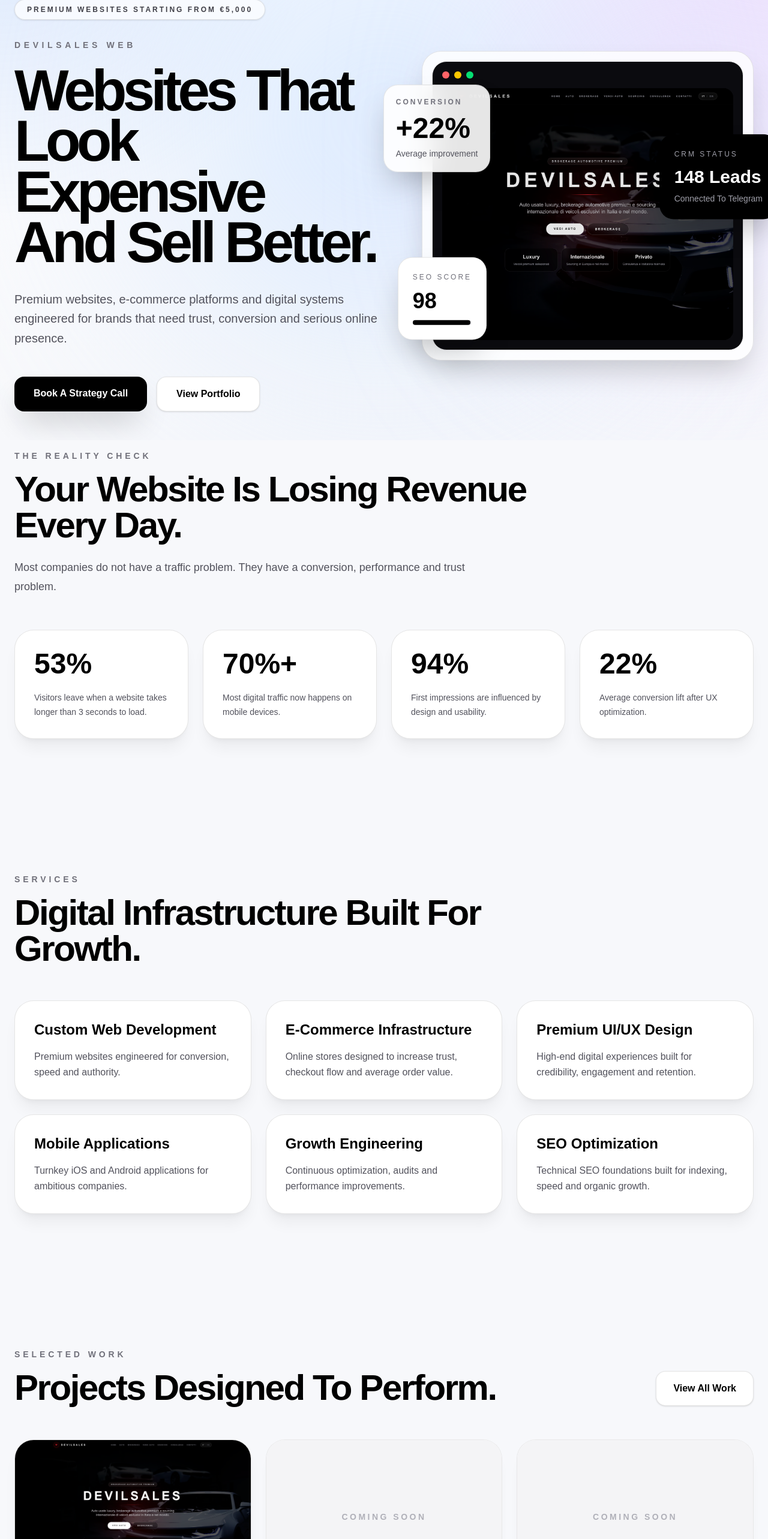
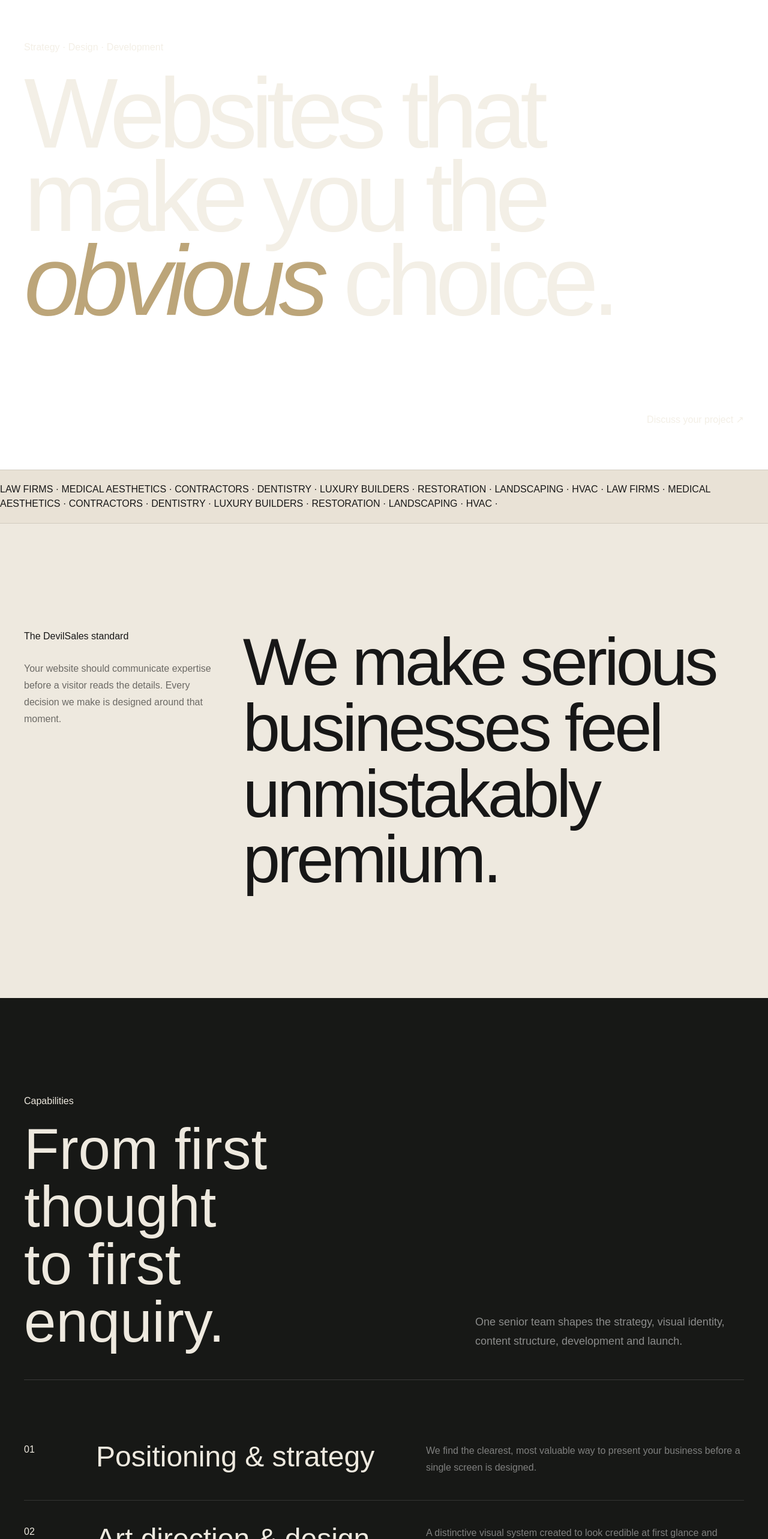
Before and after one commit to maxcode34423242323/devsales-web, a Next.js app: page / in a window 1280 px wide. Shown: the part 177-2743 px from the top of the page at 60% size. Built offline with nearby package versions, Linux system fonts and the light colour scheme.

Commit message:
Preview luxury redesign: app/page.tsx

```diff
--- a/app/page.tsx
+++ b/app/page.tsx
@@ -1,372 +1,49 @@
 "use client";
 
+import Image from "next/image";
 import Link from "next/link";
 import { motion, useScroll, useTransform } from "framer-motion";
 import Navbar from "./components/Navbar";
 import Footer from "./components/Footer";
 
-export default function Home() {
-  const { scrollY } = useScroll();
+const projects = [
+  ["Personal Injury Law", "Apex Injury Law", "/images/apex-legal.png", "01"], ["Plastic Surgery", "Maison Aesthetics", "/images/devilsales-home.png", "02"],
+  ["Cosmetic Dentistry", "Ivory Dental Studio", "/images/devilsales-lead.png", "03"], ["Roofing", "Summit Roofing Co.", "/images/elite-estates.png", "04"],
+  ["HVAC", "Northstar Climate", "/images/devilsales-car.png", "05"], ["Home Remodeling", "Atelier Build", "/images/devilsales-home.png", "06"],
+  ["Luxury Home Builders", "Monument Custom Homes", "/images/elite-estates.png", "07"], ["Medical Spa", "Élan Med Spa", "/images/devilsales-lead.png", "08"],
+  ["Property Restoration", "Revive Restoration", "/images/apex-legal.png", "09"], ["Commercial Landscaping", "Terra Commercial", "/images/elite-estates.png", "10"],
+];
+const services = [
+  ["01", "Positioning & strategy", "We find the clearest, most valuable way to present your business before a single screen is designed."],
+  ["02", "Art direction & design", "A distinctive visual system created to look credible at first glance and memorable after the visit."],
+  ["03", "Development & motion", "Fast, responsive development with refined interaction, purposeful animation and easy content management."],
+  ["04", "Conversion infrastructure", "Forms, booking, analytics, CRM connections and SEO foundations built into the experience."],
+];
+const reveal = { initial:{opacity:0,y:40}, whileInView:{opacity:1,y:0}, viewport:{once:true,margin:"-80px"}, transition:{duration:.8,ease:[.22,1,.36,1] as const} };
 
-  const heroY = useTransform(scrollY, [0, 600], [0, 120]);
-  const mockupY = useTransform(scrollY, [0, 600], [0, -80]);
-
-  const services = [
-    [
-      "Custom Web Development",
-      "Premium websites engineered for conversion, speed and authority.",
-    ],
-    [
-      "E-Commerce Infrastructure",
-      "Online stores designed to increase trust, checkout flow and average order value.",
-    ],
-    [
-      "Premium UI/UX Design",
-      "High-end digital experiences built for credibility, engagement and retention.",
-    ],
-    [
-      "Mobile Applications",
-      "Turnkey iOS and Android applications for ambitious companies.",
-    ],
-    [
-      "Growth Engineering",
-      "Continuous optimization, audits and performance improvements.",
-    ],
-    [
-      "SEO Optimization",
-      "Technical SEO foundations built for indexing, speed and organic growth.",
-    ],
-  ];
-
-  const process = ["Discover", "Design", "Develop", "Launch", "Optimize"];
-
-  return (
-    <main className="min-h-screen overflow-hidden bg-[#f7f8fb] text-black">
-      <Navbar />
-
-      {/* PREMIUM HERO */}
-      <section className="relative overflow-hidden px-6 pb-12 pt-44">
-        <div className="absolute inset-0 bg-[radial-gradient(circle_at_top_left,_rgba(59,130,246,0.18),transparent_35%),radial-gradient(circle_at_top_right,_rgba(168,85,247,0.18),transparent_35%),linear-gradient(180deg,#ffffff_0%,#f7f8fb_100%)]" />
-
-        <motion.div
-          style={{ y: heroY }}
-          className="absolute left-1/2 top-0 h-[760px] w-[760px] -translate-x-1/2 rounded-full bg-blue-200/50 blur-[170px]"
-        />
-
-        <motion.div
-          style={{ y: mockupY }}
-          className="absolute right-[-160px] top-40 h-[540px] w-[540px] rounded-full bg-violet-200/60 blur-[150px]"
-        />
-
-        <div className="relative mx-auto grid max-w-7xl items-center gap-16 lg:grid-cols-[1fr_0.9fr]">
-          <motion.div
-            initial={{ opacity: 0, y: 34 }}
-            animate={{ opacity: 1, y: 0 }}
-            transition={{ duration: 0.85 }}
-          >
-            <div className="mb-8 inline-flex rounded-full border border-black/10 bg-white/70 px-5 py-2 text-xs font-bold uppercase tracking-[0.25em] text-zinc-700 shadow-sm backdrop-blur">
-              Premium Websites Starting From €5,000
-            </div>
-
-            <p className="mb-6 text-sm font-semibold uppercase tracking-[0.4em] text-zinc-500">
-              DevilSales Web
-            </p>
-
-            <h1 className="max-w-6xl text-6xl font-black leading-[0.88] tracking-[-0.07em] text-black md:text-8xl">
-              Websites That
-              <br />
-              Look Expensive
-              <br />
-              And Sell Better.
-            </h1>
-
-            <p className="mt-9 max-w-3xl text-xl leading-relaxed text-zinc-600">
-              Premium websites, e-commerce platforms and digital systems
-              engineered for brands that need trust, conversion and serious
-              online presence.
-            </p>
-
-            <div className="mt-12 flex flex-wrap gap-4">
-              <Link
-                href="/contact"
-                className="rounded-2xl bg-black px-8 py-4 font-bold text-white shadow-2xl shadow-black/20 transition hover:-translate-y-1 hover:opacity-90"
-              >
-                Book A Strategy Call
-              </Link>
-
-              <Link
-                href="/work"
-                className="rounded-2xl border border-black/10 bg-white px-8 py-4 font-bold text-black shadow-sm transition hover:-translate-y-1 hover:shadow-xl"
-              >
-                View Portfolio
-              </Link>
-            </div>
-          </motion.div>
-
-          {/* FLOATING UI MOCKUPS */}
-          <motion.div
-            initial={{ opacity: 0, scale: 0.94, y: 40 }}
-            animate={{ opacity: 1, scale: 1, y: 0 }}
-            transition={{ delay: 0.25, duration: 0.9 }}
-            style={{ y: mockupY }}
-            className="relative hidden lg:block"
-          >
-            <motion.div
-              animate={{ y: [0, -12, 0] }}
-              transition={{ repeat: Infinity, duration: 4 }}
-              className="absolute -left-16 top-16 z-20 rounded-3xl border border-black/10 bg-white/90 p-5 shadow-2xl backdrop-blur-xl"
-            >
-              <p className="text-xs font-bold uppercase tracking-[0.25em] text-zinc-500">
-                Conversion
-              </p>
-              <p className="mt-3 text-5xl font-black">+22%</p>
-              <p className="mt-2 text-sm text-zinc-600">
-                Average improvement
-              </p>
-            </motion.div>
-
-            <motion.div
-              animate={{ y: [0, 14, 0] }}
-              transition={{ repeat: Infinity, duration: 5 }}
-              className="absolute -right-10 top-32 z-20 rounded-3xl border border-black/10 bg-black p-6 text-white shadow-2xl"
-            >
-              <p className="text-xs uppercase tracking-[0.25em] text-zinc-400">
-                CRM Status
-              </p>
-
-              <p className="mt-3 text-3xl font-black">148 Leads</p>
-
-              <p className="mt-2 text-sm text-zinc-400">
-                Connected To Telegram
-              </p>
-            </motion.div>
-
-            <motion.div
-              animate={{ y: [0, -10, 0] }}
-              transition={{ repeat: Infinity, duration: 6 }}
-              className="absolute bottom-8 -left-10 z-20 rounded-3xl border border-black/10 bg-white p-6 shadow-2xl"
-            >
-              <p className="text-xs uppercase tracking-[0.25em] text-zinc-500">
-                SEO Score
-              </p>
-
-              <p className="mt-3 text-4xl font-black">98</p>
-
-              <div className="mt-3 h-2 rounded-full bg-zinc-200">
-                <div className="h-2 w-[98%] rounded-full bg-black" />
-              </div>
-            </motion.div>
-
-            <div className="overflow-hidden rounded-[2rem] border border-black/10 bg-white/80 p-4 shadow-2xl shadow-black/20 backdrop-blur-xl">
-              <div className="rounded-[1.5rem] border border-zinc-200 bg-[#0b0b0f] p-4">
-                <div className="mb-4 flex gap-2">
-                  <span className="h-3 w-3 rounded-full bg-red-400" />
-                  <span className="h-3 w-3 rounded-full bg-yellow-400" />
-                  <span className="h-3 w-3 rounded-full bg-green-400" />
-                </div>
-
-                <div className="overflow-hidden rounded-2xl bg-black">
-                  <img
-                    src="/images/devilsales-home.png"
-                    alt="DevilSales website mockup"
-                    className="h-[420px] w-full object-cover opacity-90"
-                  />
-                </div>
-              </div>
-            </div>
-          </motion.div>
-        </div>
-      </section>
-
-      {/* REALITY CHECK */}
-      <section className="mx-auto max-w-7xl px-6 pt-4 pb-28">
-        <p className="mb-4 text-sm font-semibold uppercase tracking-[0.35em] text-zinc-500">
-          The Reality Check
-        </p>
-
-        <h2 className="max-w-4xl text-5xl font-black tracking-[-0.04em] md:text-6xl">
-          Your Website Is Losing Revenue Every Day.
-        </h2>
-
-        <p className="mt-6 max-w-3xl text-lg leading-8 text-zinc-600">
-          Most companies do not have a traffic problem. They have a conversion,
-          performance and trust problem.
-        </p>
-
-        <div className="mt-14 grid gap-6 md:grid-cols-4">
-          {[
-            [
-              "53%",
-              "Visitors leave when a website takes longer than 3 seconds to load.",
-            ],
-            ["70%+", "Most digital traffic now happens on mobile devices."],
-            ["94%", "First impressions are influenced by design and usability."],
-            ["22%", "Average conversion lift after UX optimization."],
-          ].map(([number, text]) => (
-            <motion.div
-              key={number}
-              whileHover={{ y: -8 }}
-              className="rounded-[2rem] border border-black/10 bg-white p-8 shadow-xl shadow-black/5"
-            >
-              <p className="text-5xl font-black">{number}</p>
-              <p className="mt-5 text-sm leading-6 text-zinc-600">{text}</p>
-            </motion.div>
-          ))}
-        </div>
-      </section>
-
-      {/* SERVICES */}
-      <section id="services" className="mx-auto max-w-7xl px-6 py-28">
-        <p className="mb-4 text-sm font-semibold uppercase tracking-[0.35em] text-zinc-500">
-          Services
-        </p>
-
-        <h2 className="max-w-4xl text-5xl font-black tracking-[-0.04em] md:text-6xl">
-          Digital Infrastructure Built For Growth.
-        </h2>
-
-        <div className="mt-14 grid gap-6 md:grid-cols-2 lg:grid-cols-3">
-          {services.map(([title, description]) => (
-            <motion.div
-              key={title}
-              whileHover={{ y: -8 }}
-              className="rounded-[2rem] border border-black/10 bg-white p-8 shadow-xl shadow-black/5"
-            >
-              <h3 className="text-2xl font-black">{title}</h3>
-              <p className="mt-4 leading-relaxed text-zinc-600">
-                {description}
-              </p>
-            </motion.div>
-          ))}
-        </div>
-      </section>
-
-      {/* WORK */}
-      <section id="work" className="mx-auto max-w-7xl px-6 py-28">
-        <div className="flex flex-col justify-between gap-8 md:flex-row md:items-end">
-          <div>
-            <p className="mb-4 text-sm font-semibold uppercase tracking-[0.35em] text-zinc-500">
-              Selected Work
-            </p>
-
-            <h2 className="max-w-4xl text-5xl font-black tracking-[-0.04em] md:text-6xl">
-              Projects Designed To Perform.
-            </h2>
-          </div>
-
-          <Link
-            href="/work"
-            className="w-fit rounded-2xl border border-black/10 bg-white px-7 py-4 font-bold shadow-sm transition hover:-translate-y-1 hover:shadow-xl"
-          >
-            View All Work
-          </Link>
-        </div>
-
-        <div className="mt-14 grid gap-6 md:grid-cols-3">
-          <Link
-            href="/work/devilsales-auto"
-            className="group overflow-hidden rounded-[2rem] border border-black/10 bg-white shadow-xl shadow-black/5 transition hover:-translate-y-2 hover:shadow-2xl"
-          >
-            <div className="h-64 overflow-hidden border-b border-zinc-200">
-              <img
-                src="/images/devilsales-home.png"
-                alt="DevilSales Auto"
-                className="h-full w-full object-cover transition duration-700 group-hover:scale-105"
-              />
-            </div>
-
-            <div className="p-8">
-              <h3 className="text-3xl font-black">DevilSales Auto</h3>
-              <p className="mt-3 text-zinc-600">Luxury Automotive Platform</p>
-              <p className="mt-8 text-sm font-bold text-zinc-500 group-hover:text-black">
-                View Case Study →
-              </p>
-            </div>
-          </Link>
-
-          {[
-            ["Elite Estates", "Luxury Real Estate Experience"],
-            ["Apex Legal", "Premium Law Firm Transformation"],
-          ].map(([title, subtitle]) => (
-            <div
-              key={title}
-              className="overflow-hidden rounded-[2rem] border border-black/10 bg-white shadow-xl shadow-black/5 opacity-80"
-            >
-              <div className="flex h-64 items-center justify-center bg-zinc-100">
-                <p className="text-sm font-bold uppercase tracking-[0.25em] text-zinc-400">
-                  Coming Soon
-                </p>
-              </div>
-
-              <div className="p-8">
-                <h3 className="text-3xl font-black">{title}</h3>
-                <p className="mt-3 text-zinc-600">{subtitle}</p>
-                <p className="mt-8 text-sm font-bold text-zinc-500">
-                  Case Study In Progress
-                </p>
-              </div>
-            </div>
-          ))}
-        </div>
-      </section>
-
-      {/* PROCESS */}
-      <section id="process" className="mx-auto max-w-7xl px-6 py-28">
-        <p className="mb-4 text-sm font-semibold uppercase tracking-[0.35em] text-zinc-500">
-          Process
-        </p>
-
-        <h2 className="max-w-4xl text-5xl font-black tracking-[-0.04em] md:text-6xl">
-          The DevilSales Method.
-        </h2>
-
-        <div className="mt-14 grid gap-6 md:grid-cols-5">
-          {process.map((step, index) => (
-            <motion.div
-              key={step}
-              whileHover={{ y: -8 }}
-              className="rounded-[2rem] border border-black/10 bg-white p-8 text-center shadow-xl shadow-black/5"
-            >
-              <p className="text-sm font-bold text-zinc-400">0{index + 1}</p>
-              <h3 className="mt-3 text-2xl font-black">{step}</h3>
-            </motion.div>
-          ))}
-        </div>
-      </section>
-
-      {/* CTA */}
-      <section
-        id="contact"
-        className="relative overflow-hidden bg-black px-6 py-32 text-white"
-      >
-        <div className="absolute left-1/2 top-20 h-[420px] w-[420px] -translate-x-1/2 rounded-full bg-blue-500/30 blur-[140px]" />
-
-        <div className="relative mx-auto max-w-7xl">
-          <p className="mb-4 text-sm font-semibold uppercase tracking-[0.35em] text-zinc-400">
-            Free Audit
-          </p>
-
-          <h2 className="max-w-4xl text-5xl font-black leading-tight tracking-[-0.04em] md:text-6xl">
-            Get A Free 60-Second Video Audit.
-          </h2>
-
-          <p className="mt-8 max-w-3xl text-xl leading-relaxed text-zinc-300">
-            We will identify the biggest conversion leaks on your website and
-            show exactly where revenue is being lost.
-          </p>
-
-          <div className="mt-12">
-            <Link
-              href="/contact"
-              className="rounded-2xl bg-white px-8 py-4 font-bold text-black transition hover:-translate-y-1 hover:opacity-90"
-            >
-              Request My Audit
-            </Link>
-          </div>
-        </div>
-      </section>
-
-      <Footer />
-    </main>
-  );
+export default function Home(){
+ const {scrollYProgress}=useScroll(); const heroY=useTransform(scrollYProgress,[0,.25],[0,100]);
+ return <main className="luxury-page overflow-hidden"><Navbar/>
+  <section className="hero-lux relative min-h-[960px] overflow-hidden px-5 pb-16 pt-32 text-[#f3efe6] md:px-10 md:pt-40">
+   <motion.div style={{y:heroY}} className="hero-orbit absolute right-[-12%] top-[13%] h-[560px] w-[560px] rounded-full md:h-[780px] md:w-[780px]"/>
+   <div className="relative mx-auto max-w-[1460px]">
+    <motion.div initial={{opacity:0}} animate={{opacity:1}} transition={{duration:1}} className="mb-12 flex items-center justify-between border-b border-white/15 pb-5 text-[10px] uppercase tracking-[.28em] text-white/50"><span>Independent digital atelier</span><span className="hidden md:block">Italy · United States · Worldwide</span></motion.div>
+    <motion.p initial={{opacity:0,y:20}} animate={{opacity:1,y:0}} transition={{delay:.15,duration:.8}} className="gold-label">Strategy · Design · Development</motion.p>
+    <motion.h1 initial={{opacity:0,y:70}} animate={{opacity:1,y:0}} transition={{delay:.1,duration:1.2,ease:[.22,1,.36,1]}} className="lux-serif mt-7 max-w-[1280px] text-[17vw] leading-[.84] tracking-[-.065em] md:text-[128px] lg:text-[166px]">Websites that make you the <em className="font-normal text-[#bca579]">obvious</em> choice.</motion.h1>
+    <div className="mt-16 grid gap-10 border-t border-white/15 pt-8 md:grid-cols-[1.4fr_.6fr] md:items-end"><motion.p {...reveal} className="max-w-2xl text-xl leading-relaxed text-white/58 md:text-2xl">High-conviction digital experiences for established service businesses ready to look as valuable as the work they deliver.</motion.p><motion.div {...reveal} className="flex md:justify-end"><Link href="/contact" className="lux-button">Discuss your project <span>↗</span></Link></motion.div></div>
+   </div>
+  </section>
+  <div className="marquee border-y border-black/10 bg-[#e9e2d6] py-5"><div>LAW FIRMS · MEDICAL AESTHETICS · CONTRACTORS · DENTISTRY · LUXURY BUILDERS · RESTORATION · LANDSCAPING · HVAC · LAW FIRMS · MEDICAL AESTHETICS · CONTRACTORS · DENTISTRY · LUXURY BUILDERS · RESTORATION · LANDSCAPING · HVAC ·</div></div>
+  <section className="bg-[#eee9df] px-5 py-28 md:px-10 md:py-44"><div className="mx-auto grid max-w-[1460px] gap-12 lg:grid-cols-[.55fr_1.45fr]"><motion.div {...reveal}><p className="gold-label">The DevilSales standard</p><p className="mt-7 max-w-sm leading-7 text-black/55">Your website should communicate expertise before a visitor reads the details. Every decision we make is designed around that moment.</p></motion.div><motion.h2 {...reveal} className="lux-serif text-6xl leading-[.98] tracking-[-.045em] md:text-8xl lg:text-[112px]">We make serious businesses feel unmistakably premium.</motion.h2></div></section>
+  <section id="services" className="bg-[#171816] px-5 py-28 text-[#eee9df] md:px-10 md:py-40"><div className="mx-auto max-w-[1460px]">
+   <motion.div {...reveal} className="mb-16 grid gap-8 border-b border-white/15 pb-12 md:grid-cols-2 md:items-end"><div><p className="gold-label">Capabilities</p><h2 className="lux-serif mt-5 text-6xl leading-none md:text-8xl">From first thought<br/>to first enquiry.</h2></div><p className="max-w-md text-lg leading-8 text-white/50 md:justify-self-end">One senior team shapes the strategy, visual identity, content structure, development and launch.</p></motion.div>
+   {services.map(([n,t,d])=><motion.div {...reveal} key={n} className="service-row grid gap-5 border-b border-white/12 py-8 md:grid-cols-[100px_1fr_1fr] md:py-10"><span className="gold-label">{n}</span><h3 className="lux-serif text-4xl md:text-5xl">{t}</h3><p className="max-w-xl leading-7 text-white/45">{d}</p></motion.div>)}
+  </div></section>
+  <section id="work" className="bg-[#eee9df] px-5 py-28 md:px-10 md:py-40"><div className="mx-auto max-w-[1460px]">
+   <motion.div {...reveal} className="mb-16 flex flex-col gap-7 border-b border-black/15 pb-10 md:flex-row md:items-end md:justify-between"><div><p className="gold-label">Selected industry concepts</p><h2 className="lux-serif mt-5 text-6xl md:text-8xl lg:text-[106px]">Built for your market.</h2></div><p className="max-w-md leading-7 text-black/50">Ten focused concept directions showing how premium positioning can translate across high-value service industries.</p></motion.div>
+   <div className="grid gap-x-7 gap-y-16 md:grid-cols-2">{projects.map(([category,title,image,n],i)=><motion.article {...reveal} key={title} className={`project-card group ${i%3===1?"md:mt-24":""}`}><div className="relative aspect-[4/3] overflow-hidden bg-[#cfc8bb]"><Image src={image} alt={`${title} website concept`} fill className="object-cover object-top transition duration-[1200ms] ease-out group-hover:scale-[1.035]"/><div className="absolute inset-0 bg-black/5 transition group-hover:bg-transparent"/><span className="absolute right-4 top-4 rounded-full bg-[#eee9df]/90 px-4 py-2 text-[9px] uppercase tracking-[.2em] backdrop-blur">Industry concept</span></div><div className="mt-5 flex items-start justify-between border-t border-black/15 pt-5"><div><p className="gold-label">{category}</p><h3 className="lux-serif mt-2 text-4xl md:text-5xl">{title}</h3></div><span className="text-xs text-black/40">{n} / 10</span></div></motion.article>)}</div>
+  </div></section>
+  <section id="process" className="bg-[#d7c3a0] px-5 py-28 md:px-10 md:py-40"><div className="mx-auto grid max-w-[1460px] gap-16 lg:grid-cols-[1fr_1.15fr]"><motion.div {...reveal}><p className="gold-label text-black/55">A considered process</p><h2 className="lux-serif mt-5 text-6xl leading-[.98] md:text-8xl">Calm process.<br/>Sharp outcome.</h2></motion.div><div>{[["01","Discover"],["02","Position"],["03","Design"],["04","Build"],["05","Launch & evolve"]].map(([n,t])=><motion.div {...reveal} key={n} className="flex items-center justify-between border-b border-black/20 py-6"><span className="text-xs tracking-widest text-black/45">{n}</span><h3 className="lux-serif text-3xl md:text-4xl">{t}</h3><span>↗</span></motion.div>)}</div></div></section>
+  <section className="hero-lux px-5 py-28 text-[#eee9df] md:px-10 md:py-40"><motion.div {...reveal} className="mx-auto max-w-[1460px]"><p className="gold-label">Projects from $10,000</p><h2 className="lux-serif mt-7 max-w-6xl text-6xl leading-[.92] tracking-[-.05em] md:text-8xl lg:text-[124px]">Let’s build the website your next chapter deserves.</h2><div className="mt-14"><Link href="/contact" className="lux-button">Start a conversation <span>↗</span></Link></div></motion.div></section><Footer/>
+ </main>;
 }
```
